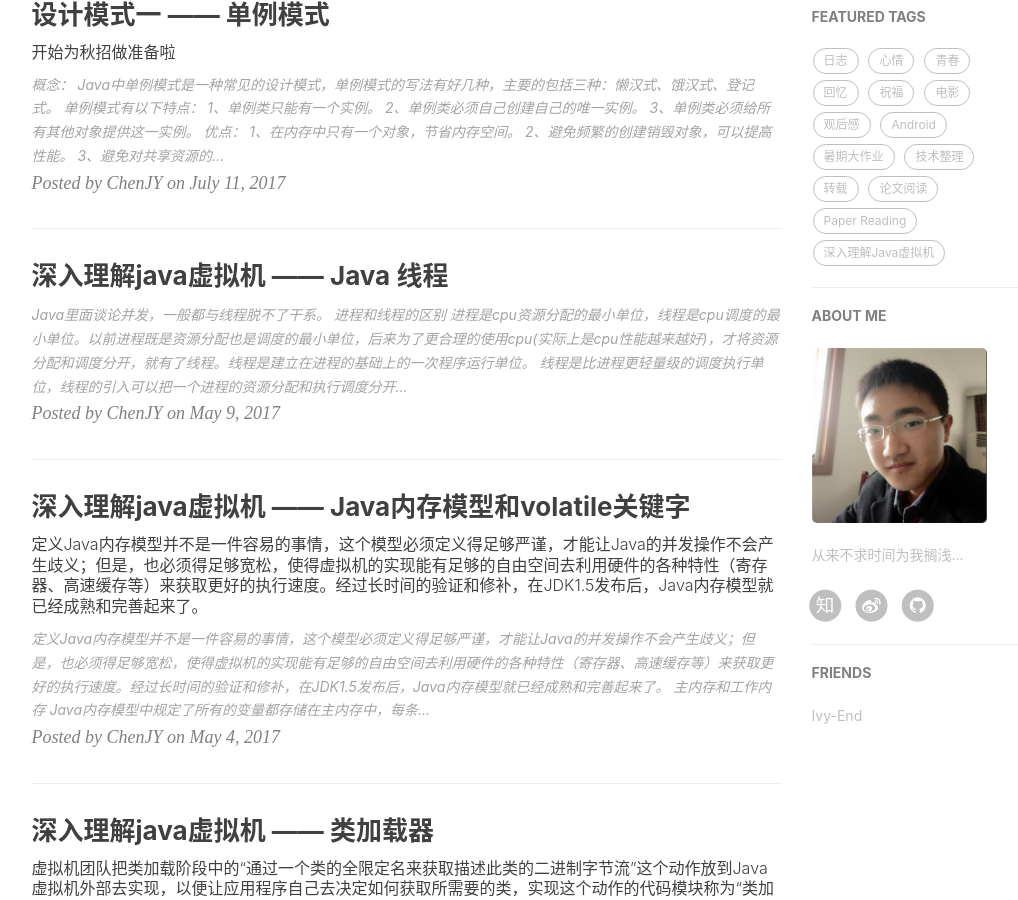
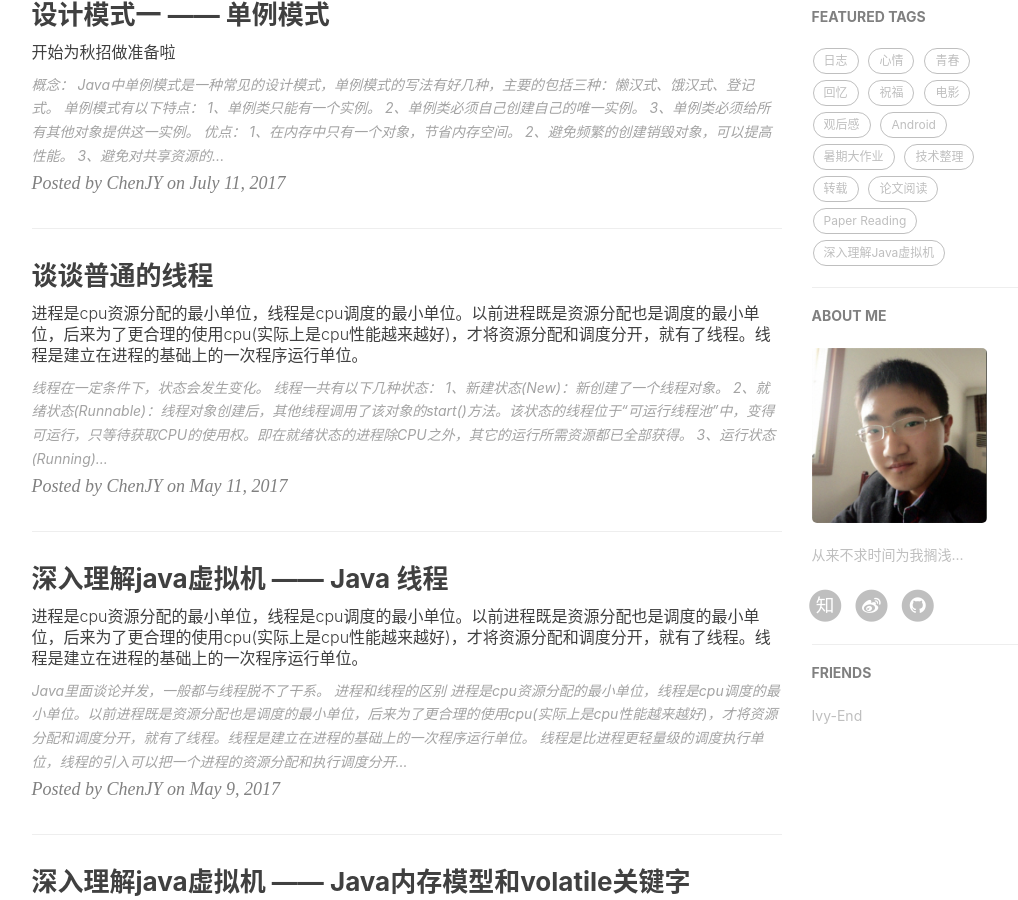
Before and after one commit to jiayangchen/jiayangchen.github.io, a Jekyll site: the page built from index.html, in a window 1280 px wide and 900 px high, scrolled down 450 px. Shown: the whole window, without its empty margins (136-1154 px from the left). Built offline with Jekyll 4.4.1, drawn with Linux system fonts in a browser that asks for light colours; nearby versions of some CDN libraries; the list of posts is cut into pages by our own code; comment, search, counter and statistics services are not loaded; some of the changed lines change nothing that is shown; some of the changed text lies outside the part shown.

Commit message:
20170714

```diff
--- a/_posts/2017-05-09-java-thread.md
+++ b/_posts/2017-05-09-java-thread.md
@@ -1,7 +1,7 @@
 ---
 layout: post
 title: "深入理解java虚拟机 —— Java 线程"
-subtitle: ""
+subtitle: "进程是cpu资源分配的最小单位，线程是cpu调度的最小单位。以前进程既是资源分配也是调度的最小单位，后来为了更合理的使用cpu(实际上是cpu性能越来越好)，才将资源分配和调度分开，就有了线程。线程是建立在进程的基础上的一次程序运行单位。"
 date: 2017-05-09
 author: "ChenJY"
 header-img: "img/drive.jpg"
--- /dev/null
+++ b/_posts/2017-05-11-thread.md
@@ -0,0 +1,60 @@
+---
+layout: post
+title: "谈谈普通的线程"
+subtitle: "进程是cpu资源分配的最小单位，线程是cpu调度的最小单位。以前进程既是资源分配也是调度的最小单位，后来为了更合理的使用cpu(实际上是cpu性能越来越好)，才将资源分配和调度分开，就有了线程。线程是建立在进程的基础上的一次程序运行单位。"
+date: 2017-05-11
+author: "ChenJY"
+header-img: "img/drive.jpg"
+catalog: true
+tags:
+    - 线程
+---
+
+线程在一定条件下，状态会发生变化。
+
+#### 线程一共有以下几种状态：
+
+![image](http://img.blog.csdn.net/20140828202610671)
+
+* 1、新建状态(New)：新创建了一个线程对象。
+* 2、就绪状态(Runnable)：线程对象创建后，其他线程调用了该对象的start()方法。该状态的线程位于“可运行线程池”中，变得可运行，只等待获取CPU的使用权。即在就绪状态的进程除CPU之外，其它的运行所需资源都已全部获得。
+* 3、运行状态(Running)：就绪状态的线程获取了CPU，执行程序代码。
+* 4、阻塞状态(Blocked)：阻塞状态是线程因为某种原因放弃CPU使用权，暂时停止运行。直到线程进入就绪状态，才有机会转到运行状态。
+阻塞的情况分三种：
+(1)、等待阻塞：运行的线程执行wait()方法，该线程会释放占用的所有资源，JVM会把该线程放入“等待池”中。进入这个状态后，是不能自动唤醒的，必须依靠其他线程调用notify()或notifyAll()方法才能被唤醒，
+(2)、同步阻塞：运行的线程在获取对象的同步锁时，若该同步锁被别的线程占用，则JVM会把该线程放入“锁池”中。
+(3)、其他阻塞：运行的线程执行sleep()或join()方法，或者发出了I/O请求时，JVM会把该线程置为阻塞状态。当sleep()状态超时、join()等待线程终止或者超时、或者I/O处理完毕时，线程重新转入就绪状态。
+* 5、死亡状态(Dead)：线程执行完了或者因异常退出了run()方法，该线程结束生命周期。
+
+<b>注：</b> 拿到对象的锁标记，即为获得了对该对象(临界区)的使用权限。即该线程获得了运行所需的资源，进入“就绪状态”，只需获得CPU，就可以运行。因为当调用wait()后，线程会释放掉它所占有的“锁标志”，所以线程只有在此获取资源才能进入就绪状态。
+
+#### 下面小小的作下解释：
+1、线程的实现有两种方式，一是继承Thread类，二是实现Runnable接口，但不管怎样，  当我们new了这个对象后，线程就进入了初始状态；
+2、当该对象调用了start()方法，就进入就绪状态；
+3、进入就绪后，当该对象被操作系统选中，获得CPU时间片就会进入运行状态；
+4、进入运行状态后情况就比较复杂了
+    4.1、run()方法或main()方法结束后，线程就进入终止状态；
+    4.2、当线程调用了自身的sleep()方法或其他线程的join()方法，进程让出CPU，然后就会进入阻塞状态（该状态既停止当前线程，但并不释放所占有的资源即调用sleep ()函数后，线程不会释放它的“锁标志”。）。当sleep()结束或join()结束后，该线程进入可运行状态，继续等待OS分配CPU时间片。典型地，sleep()被用在等待某个资源就绪的情形：测试发现条件不满足后，让线程阻塞一段时间后重新测试，直到条件满足为止。
+    4.3、线程调用了yield()方法，意思是放弃当前获得的CPU时间片，回到就绪状态，这时与其他进程处于同等竞争状态，OS有可能会接着又让这个进程进入运行状态； 调用 yield() 的效果等价于调度程序认为该线程已执行了足够的时间片从而需要转到另一个线程。yield()只是使当前线程重新回到可执行状态，所以执行yield()的线程有可能在进入到可执行状态后马上又被执行。
+    4.4、当线程刚进入可运行状态（注意，还没运行），发现将要调用的资源被synchroniza（同步），获取不到锁标记，将会立即进入锁池状态，等待获取锁标记（这时的锁池里也许已经有了其他线程在等待获取锁标记，这时它们处于队列状态，既先到先得），一旦线程获得锁标记后，就转入就绪状态，等待OS分配CPU时间片；
+    4.5. suspend() 和 resume()方法：两个方法配套使用，suspend()使得线程进入阻塞状态，并且不会自动恢复，必须其对应的resume()被调用，才能使得线程重新进入可执行状态。典型地，suspend()和 resume() 被用在等待另一个线程产生的结果的情形：测试发现结果还没有产生后，让线程阻塞，另一个线程产生了结果后，调用 resume()使其恢复。
+    4.6、wait()和 notify() 方法：当线程调用wait()方法后会进入等待队列（进入这个状态会释放所占有的所有资源，与阻塞状态不同），进入这个状态后，是不能自动唤醒的，必须依靠其他线程调用notify()或notifyAll()方法才能被唤醒（由于notify()只是唤醒一个线程，但我们由不能确定具体唤醒的是哪一个线程，也许我们需要唤醒的线程不能够被唤醒，因此在实际使用时，一般都用notifyAll()方法，唤醒有所线程），线程被唤醒后会进入锁池，等待获取锁标记。
+
+#### wait() 使得线程进入阻塞状态，它有两种形式：
+一种允许指定以毫秒为单位的一段时间作为参数；另一种没有参数。前者当对应的 notify()被调用或者超出指定时间时线程重新进入可执行状态即就绪状态，后者则必须对应的 notify()被调用。当调用wait()后，线程会释放掉它所占有的“锁标志”，从而使线程所在对象中的其它synchronized数据可被别的线程使用。waite()和notify()因为会对对象的“锁标志”进行操作，所以它们必须在synchronized函数或synchronizedblock中进行调用。如果在non-synchronized函数或non-synchronizedblock中进行调用，虽然能编译通过，但在运行时会发生IllegalMonitorStateException的异常。
+
+注意区别：初看起来wait() 和 notify() 方法与suspend()和 resume() 方法对没有什么分别，但是事实上它们是截然不同的。区别的核心在于，前面叙述的suspend()及其它所有方法在线程阻塞时都不会释放占用的锁（如果占用了的话），而wait() 和 notify() 这一对方法则相反。
+
+#### 上述的核心区别导致了一系列的细节上的区别
+首先，前面叙述的所有方法都隶属于 Thread类，但是wait() 和 notify() 方法这一对却直接隶属于 Object 类，也就是说，所有对象都拥有这一对方法。初看起来这十分不可思议，但是实际上却是很自然的，因为这一对方法阻塞时要释放占用的锁，而锁是任何对象都具有的，调用任意对象的 wait() 方法导致线程阻塞，并且该对象上的锁被释放。而调用任意对象的notify()方法则导致因调用该对象的 wait()方法而阻塞的线程中随机选择的一个解除阻塞（但要等到获得锁后才真正可执行）。
+其次，前面叙述的所有方法都可在任何位置调用，但是wait() 和 notify() 方法这一对方法却必须在 synchronized 方法或块中调用，理由也很简单，只有在synchronized方法或块中当前线程才占有锁，才有锁可以释放。同样的道理，调用这一对方法的对象上的锁必须为当前线程所拥有，这样才有锁可以释放。因此，这一对方法调用必须放置在这样的 synchronized方法或块中，该方法或块的上锁对象就是调用这一对方法的对象。若不满足这一条件，则程序虽然仍能编译，但在运行时会出现IllegalMonitorStateException异常。
+wait() 和 notify()方法的上述特性决定了它们经常和synchronized方法或块一起使用，将它们和操作系统的进程间通信机制作一个比较就会发现它们的相似性：synchronized方法或块提供了类似于操作系统原语的功能，它们的执行不会受到多线程机制的干扰，而这一对方法则相当于 block和wake up 原语（这一对方法均声明为 synchronized）。它们的结合使得我们可以实现操作系统上一系列精妙的进程间通信的算法（如信号量算法），并用于解决各种复杂的线程间通信问题。
+
+#### 关于 wait() 和 notify() 方法最后再说明两点：
+第一：调用notify() 方法导致解除阻塞的线程是从因调用该对象的 wait()方法而阻塞的线程中随机选取的，我们无法预料哪一个线程将会被选择，所以编程时要特别小心，避免因这种不确定性而产生问题。
+第二：除了notify()，还有一个方法 notifyAll()也可起到类似作用，唯一的区别在于，调用 notifyAll()方法将把因调用该对象的 wait()方法而阻塞的所有线程一次性全部解除阻塞。当然，只有获得锁的那一个线程才能进入可执行状态。
+谈到阻塞，就不能不谈一谈死锁，略一分析就能发现，suspend()方法和不指定超时期限的wait()方法的调用都可能产生死锁。遗憾的是，Java并不在语言级别上支持死锁的避免，我们在编程中必须小心地避免死锁。
+
+### 参考资料
+* 《深入理解Java虚拟机》 周志明著
+* [线程的几种状态转换](http://blog.csdn.net/sinat_36042530/article/details/52565296)
```
